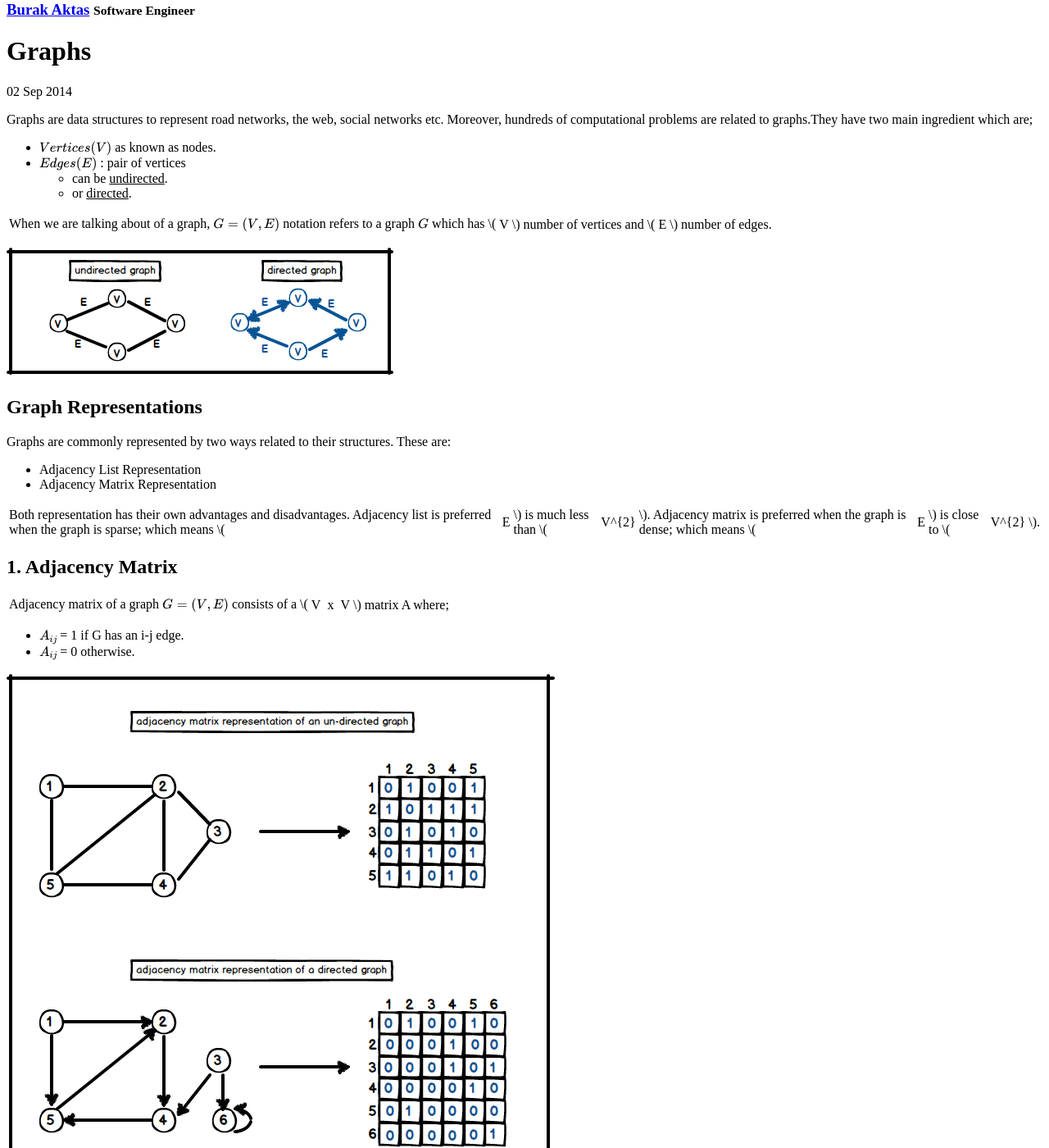
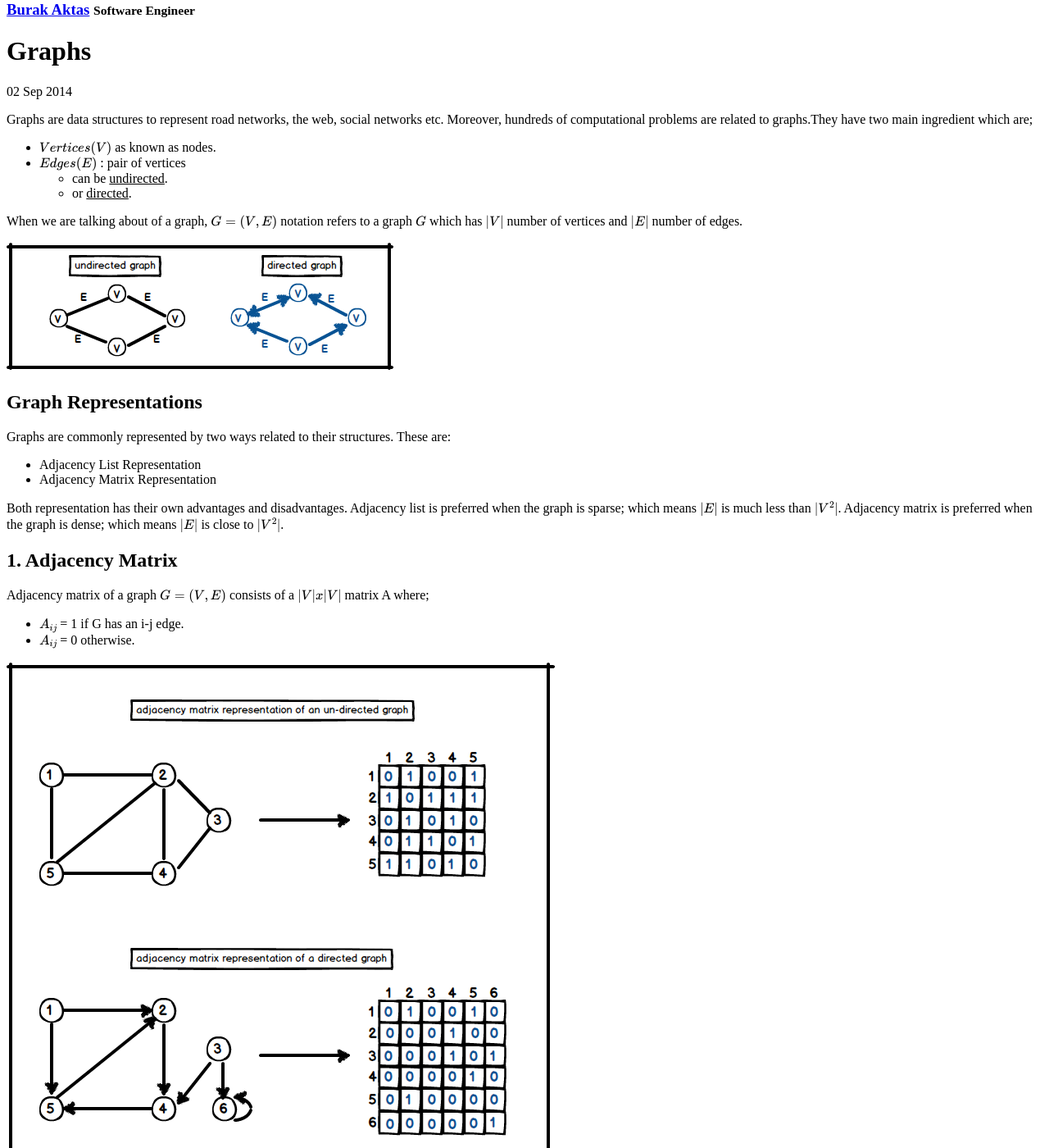
Before and after one commit to flexelem/flexelem.github.io, a Jekyll site: the page built from _posts/2014-09-02-graphs.md, in a window 1280 px wide and 1400 px high, scrolled down 357 px. Shown: the whole window at 82% size. Built offline with Jekyll 4.4.1, drawn with Linux system fonts in a browser that asks for light colours; nearby versions of some CDN libraries; Markdown is read by kramdown in place of the engine named in the settings; formulas are drawn with MathJax 3; comment, search, counter and statistics services are not loaded.

```diff
--- a/_config.yml
+++ b/_config.yml
@@ -1,6 +1,8 @@
 # Dependencies
 plugins:             [jekyll-paginate]
-markdown:            redcarpet
+markdown:            kramdown
+kramdown:
+   math_engine: mathjax
 highlighter:         pygments.rb
 
 # Permalinks
--- a/_posts/2014-09-02-graphs.md
+++ b/_posts/2014-09-02-graphs.md
@@ -25,7 +25,8 @@ Graphs are data structures to represent road networks, the web, social networks
       \(Vertices (V)\) as known as nodes.
     </li>
     <li>
-      \(Edges (E)\) : pair of vertices <ul>
+      \(Edges (E)\) : pair of vertices
+      <ul>
         <li>
           can be <u>undirected</u>.
         </li>
@@ -39,7 +40,7 @@ Graphs are data structures to represent road networks, the web, social networks
 
 <!--more-->
 
-When we are talking about of a graph, \\( G = (V , E) \\) notation refers to a graph \\( G \\) which has \\( |V| \\) number of vertices and \\( |E| \\) number of edges.
+When we are talking about of a graph, \\( G = (V , E) \\) notation refers to a graph \\( G \\) which has \\( \|V\| \\) number of vertices and \\( \|E\| \\) number of edges.
 
 ![undir_and_dir_graphs]({{ site.url }}/public/images/2014/08/undirected_and_directed_graphs.png)
 
@@ -58,11 +59,11 @@ Graphs are commonly represented by two ways related to their structures. These a
   </ul>
 </div>
 
-Both representation has their own advantages and disadvantages. Adjacency list is preferred when the graph is sparse; which means \\( |E| \\) is much less than \\( |V^{2}| \\). Adjacency matrix is preferred when the graph is dense; which means \\( |E| \\) is close to \\( |V^{2}| \\).
+Both representation has their own advantages and disadvantages. Adjacency list is preferred when the graph is sparse; which means \\( \|E\| \\) is much less than \\( \|V^{2}\| \\). Adjacency matrix is preferred when the graph is dense; which means \\( \|E\| \\) is close to \\( \|V^{2}\| \\).
 
 <h2> 1. Adjacency Matrix </h2>
 
-Adjacency matrix of a graph \\( G = (V , E) \\) consists of a \\( |V| &#8203; x &#8203;|V| \\) matrix A where;
+Adjacency matrix of a graph \\( G = (V , E) \\) consists of a \\( \|V\| &#8203; x &#8203;\|V\| \\) matrix A where;
 
 <div>
   <ul>
@@ -77,7 +78,7 @@ Adjacency matrix of a graph \\( G = (V , E) \\) consists of a \\( |V| &#8203; x
 
 ![matrix_rep]({{ site.url }}/public/images/2014/08/adjacency_matrix_representation.png)
 
-The adjacency matrix representation of a graph requires \\( \theta(V^{2}) \\) memory space indepently on |E|.
+The adjacency matrix representation of a graph requires \\( \theta(V^{2}) \\) memory space indepently on \\( \|E\| \\).
 
 <h2> 2. Adjacency List </h2>
 
```
Also changed, not shown: _includes/head.html (+10 -3 lines), _posts/2019-11-07-aws-ecs-docker-deployments-initial-guide.md (+1 -1 lines), 1 other file.
